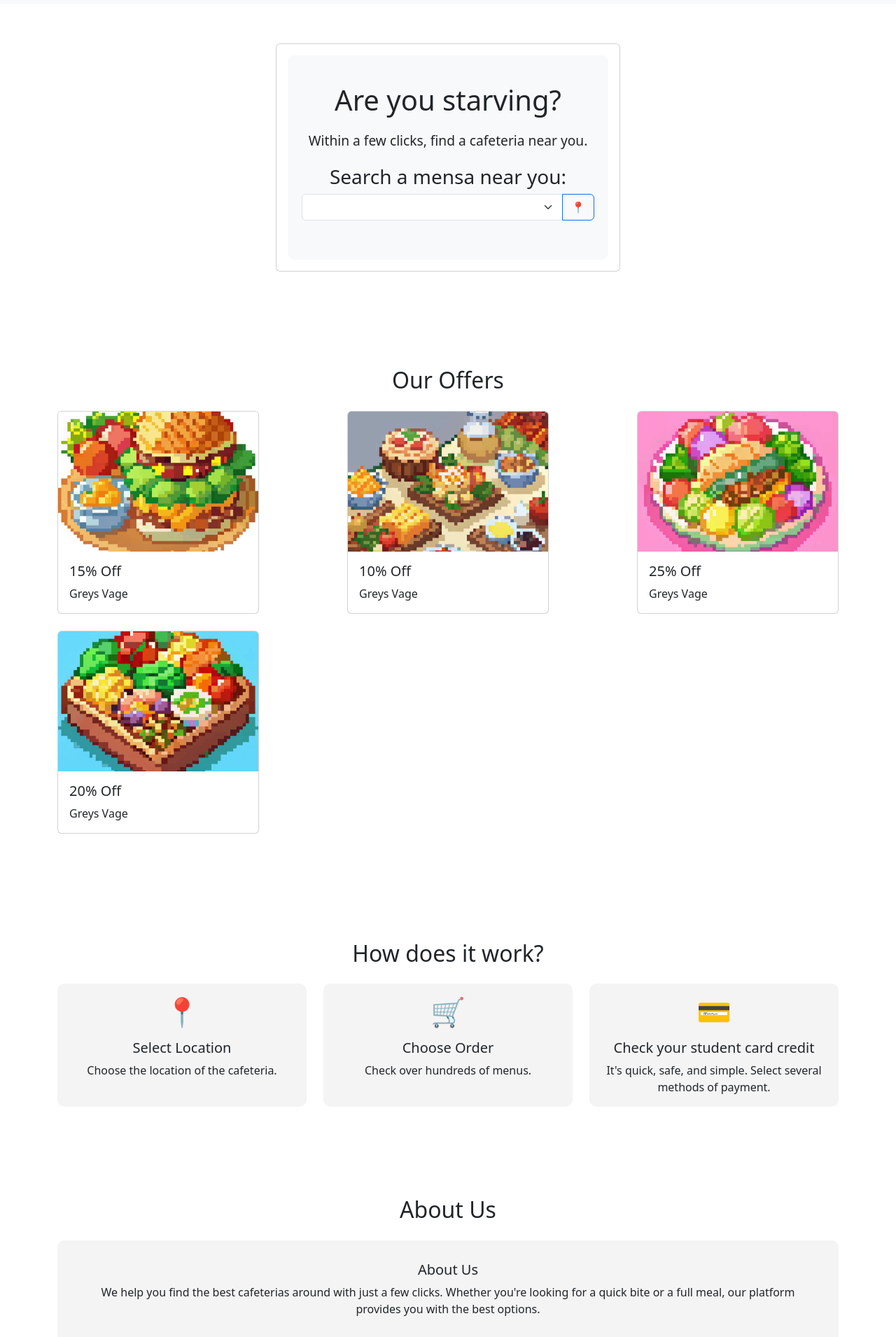
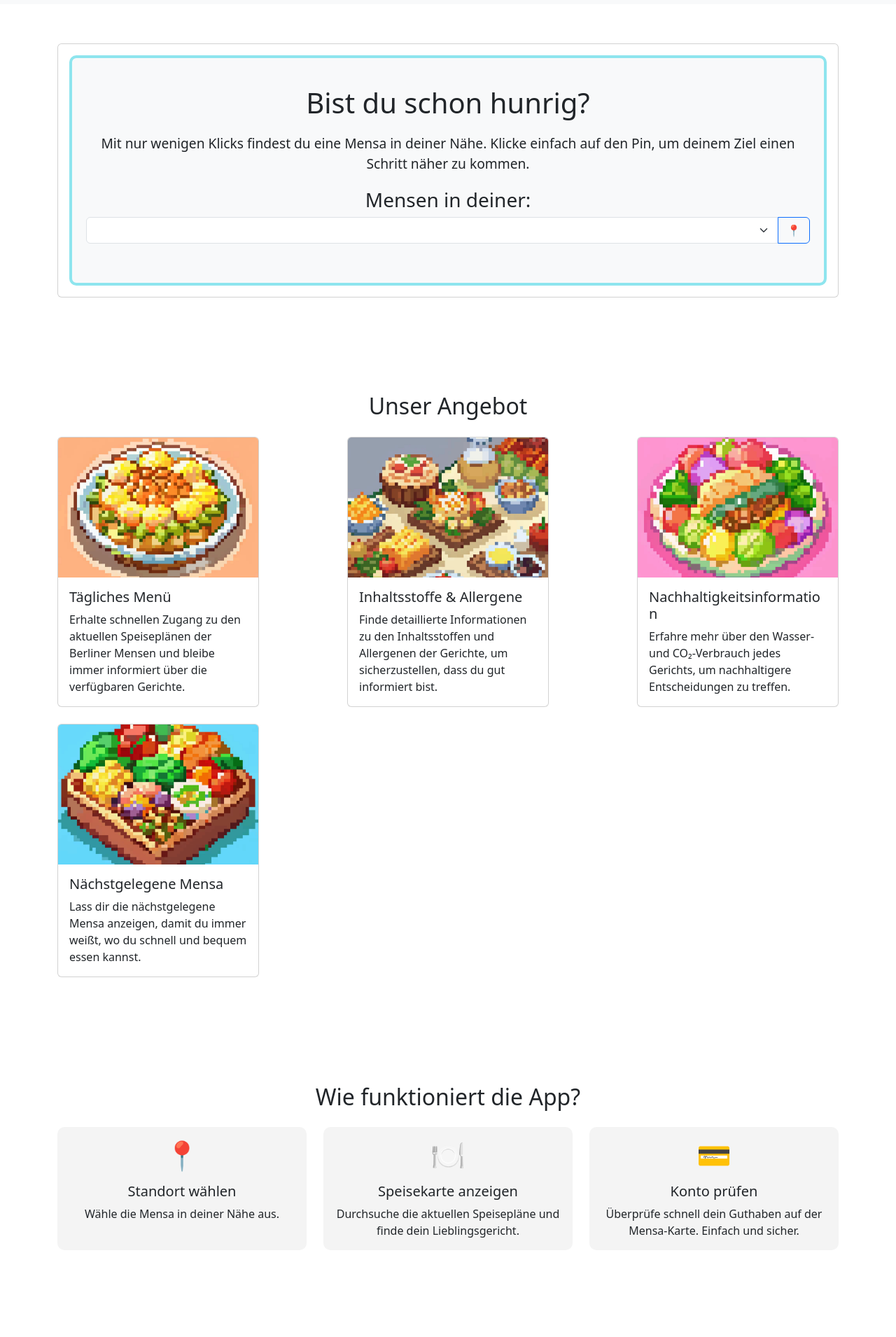
Before and after one commit to HTW-PMA/mensa-app-sose24-gruppe-7, a Vue app: page / in a window 1280 px wide. Shown: the part 50-1960 px from the top of the page at 70% size. Built offline with nearby package versions, Linux system fonts and the light colour scheme.

Commit message:
homepage updated

```diff
--- a/src/pages/Home.vue
+++ b/src/pages/Home.vue
@@ -5,9 +5,9 @@
     <div class="card my-5">
       <div class="card-body">
         <section class="hero-section text-center">
-          <h1>Are you starving?</h1>
-          <p>Within a few clicks, find a cafeteria near you.</p>
-          <h3>Search a mensa near you:</h3>
+          <h1>Bist du schon hunrig?</h1>
+          <p>Mit nur wenigen Klicks findest du eine Mensa in deiner Nähe. Klicke einfach auf den Pin, um deinem Ziel einen Schritt näher zu kommen.</p>
+          <h3>Mensen in deiner:</h3>
           <div class="mb-3 form-group">
             <div class="input-group">
               <select class="form-select" id="mensaSelect" v-model="selectedMensa">
@@ -25,7 +25,7 @@
 
     <!-- Offers Section -->
     <div class="offers-section container mt-5">
-    <h2 class="text-center mb-4">Our Offers</h2>
+    <h2 class="text-center mb-4">Unser Angebot</h2>
     <div class="d-flex justify-content-between flex-wrap">
       <div class="card mb-4" v-for="offer in offers" :key="offer.id" style="width: 18rem;">
         <img :src="offer.image" class="card-img-top" alt="Offer Image" />
@@ -39,7 +39,7 @@
 
     <!-- How It Works Section -->
     <section class="how-it-works mt-5">
-      <h2 class="text-center mb-4">How does it work?</h2>
+      <h2 class="text-center mb-4">Wie funktioniert die App?</h2>
       <div class="row">
         <div class="col-md-4" v-for="step in steps" :key="step.id">
           <div class="card h-100 feature-card">
@@ -55,11 +55,10 @@
 
     <!-- About Us Section -->
     <section id="about" class="about-section mt-5">
-      <h2 class="text-center mb-4">About Us</h2>
+      <h2 class="text-center mb-4">Über uns</h2>
       <div class="card about-card">
         <div class="card-body text-center">
-          <h5>About Us</h5>
-          <p>We help you find the best cafeterias around with just a few clicks. Whether you're looking for a quick bite or a full meal, our platform provides you with the best options.</p>
+          <p>Mit StudyBites findest du ganz einfach die besten Mensen in Berlin. Unsere App bietet dir nicht nur aktuelle Speisepläne, sondern auch Informationen zu Inhaltsstoffen, Allergenen und Umweltbilanz. Egal ob du etwas Kleines oder eine volle Mahlzeit suchst – StudyBites zeigt dir die besten Optionen in deiner Nähe.</p>
         </div>
       </div>
     </section>
@@ -70,7 +69,7 @@
 import { ref, onMounted, watch } from 'vue';
 import canteens from '../../canteen.json';
 
-import burgerImage from '@/assets/burger.jpg';
+import featureImage from '@/assets/feature1.jpg';
 import foodImage from '@/assets/food.jpg';
 import veganFoodImage from '@/assets/vegan-food.jpg';
 import vegieImage from '@/assets/vegie.jpg';
@@ -78,17 +77,33 @@ import vegieImage from '@/assets/vegie.jpg';
 export default {
   setup() {
     const offers = ref([
-      { id: 1, title: '15% Off', description: 'Greys Vage', image: burgerImage },
-      { id: 2, title: '10% Off', description: 'Greys Vage', image: foodImage },
-      { id: 3, title: '25% Off', description: 'Greys Vage', image: veganFoodImage },
-      { id: 4, title: '20% Off', description: 'Greys Vage', image: vegieImage },
+      { id: 1, title: 'Tägliches Menü', description: 'Erhalte schnellen Zugang zu den aktuellen Speiseplänen der Berliner Mensen und bleibe immer informiert über die verfügbaren Gerichte.', image: featureImage },
+      { id: 2, title: 'Inhaltsstoffe & Allergene', description: 'Finde detaillierte Informationen zu den Inhaltsstoffen und Allergenen der Gerichte, um sicherzustellen, dass du gut informiert bist.', image: foodImage },
+      { id: 3, title: 'Nachhaltigkeitsinformation', description: 'Erfahre mehr über den Wasser- und CO₂-Verbrauch jedes Gerichts, um nachhaltigere Entscheidungen zu treffen.', image: veganFoodImage },
+      { id: 4, title: 'Nächstgelegene Mensa', description: 'Lass dir die nächstgelegene Mensa anzeigen, damit du immer weißt, wo du schnell und bequem essen kannst.', image: vegieImage },
     ]);
 
     const steps = ref([
-      { id: 1, icon: '📍', title: 'Select Location', description: 'Choose the location of the cafeteria.' },
-      { id: 2, icon: '🛒', title: 'Choose Order', description: 'Check over hundreds of menus.' },
-      { id: 3, icon: '💳', title: 'Check your student card credit', description: 'It\'s quick, safe, and simple. Select several methods of payment.' },
-    ]);
+  {
+    id: 1,
+    icon: '📍',
+    title: 'Standort wählen',
+    description: 'Wähle die Mensa in deiner Nähe aus.'
+  },
+  {
+    id: 2,
+    icon: '🍽️',
+    title: 'Speisekarte anzeigen',
+    description: 'Durchsuche die aktuellen Speisepläne und finde dein Lieblingsgericht.'
+  },
+  {
+    id: 3,
+    icon: '💳',
+    title: 'Konto prüfen',
+    description: 'Überprüfe schnell dein Guthaben auf der Mensa-Karte. Einfach und sicher.'
+  },
+]);
+
 
     const selectedMensa = ref(localStorage.getItem('selectedMensa') || '');
     const mensas = ref([]);
@@ -211,8 +226,12 @@ export default {
 .hero-section {
   padding: 40px 20px;
   background-color: #f8f9fa;
+  border-color: #8EE5EE;
   border-radius: 10px;
+  border-width: 4px; /* Dickere Border */
+  border-style: solid; /* Stellen Sie sicher, dass der Rand sichtbar ist */
 }
+
 
 .hero-section h1 {
   font-size: 2.5rem;
--- a/src/pages/WeekView.vue
+++ b/src/pages/WeekView.vue
@@ -302,14 +302,8 @@ export default {
       <div class="col">
         <div class="days-container text-center">
           <div class="days">
-            <div
-              v-for="(day, index) in daysOfWeek"
-              :key="day"
-              ref="dayElements"
-              class="day"
-              :class="{ selected: isSelectedDay(index) }"
-              @click="handleDayClick(index)"
-            >
+            <div v-for="(day, index) in daysOfWeek" :key="day" class="day"
+              :class="{ selected: isSelectedDay(index) }" @click="handleDayClick(index)">
               <p class="day-name">{{ day.toUpperCase() }}</p>
               <p class="date">{{ formatDate(getDateForDay(index)) }}</p>
             </div>
@@ -325,12 +319,9 @@ export default {
 
     <!-- Category filter buttons -->
     <div class="category-filters text-center my-2">
-      <button
-        v-for="category in ['ALLES', 'SALATE', 'ESSEN', 'BEILAGEN', 'DESSERTS']"
-        :key="category"
+      <button v-for="category in ['ALLES', 'SALATE', 'ESSEN', 'BEILAGEN', 'DESSERTS']" :key="category"
         :class="['btn', 'btn-outline-primary', 'btn-sm', { active: selectedCategory === category }]"
-        @click="selectCategory(category)"
-      >
+        @click="selectCategory(category)">
         {{ category }}
       </button>
     </div>
@@ -349,27 +340,22 @@ export default {
           <ul class="menu-list container">
             <li v-for="meal in filteredMeals" :key="meal.id" class="menu-item">
               <div class="card">
-                <div class="card-body d-flex">
-                  <!-- Image based on meal category -->
-                  <img :src="getImageForCategory(meal.category)" alt="Meal Image" class="menu-img" />
-
-                  <div class="menu-description">
+                <div class="card-body d-flex align-items-center">
+                  <!-- Beschreibung links -->
+                  <div class="menu-description flex-grow-1">
                     <div class="dish-header">
-                      <div class="meal-header">
+                      <div class="meal-header d-flex align-items-center">
                         <h4 class="meal-title">{{ meal.name }}</h4>
                         <button @click.stop="toggleFavorite(meal.id)" class="favorite-button btn btn-link btn-sm">
                           <span v-if="isFavorite(meal.id)">★</span>
                           <span v-else>☆</span>
                         </button>
                       </div>
-                      <!-- Badges and category -->
+                      <!-- Badges und Kategorie -->
                       <div class="badges-wrapper">
                         <div class="badges">
-                          <span
-                            v-for="badgeId in meal.badges"
-                            :key="badgeId"
-                            :class="['badge', 'badge-item', `${getBadgeName(badgeId).type}-badge`]"
-                          >
+                          <span v-for="badgeId in meal.badges" :key="badgeId"
+                            :class="['badge', 'badge-item', `${getBadgeName(badgeId).type}-badge`]">
                             <span v-if="getBadgeName(badgeId).showText">{{ getBadgeName(badgeId).name }}</span>
                           </span>
                           <span :class="['badge', 'category-badge', `${getCategoryStyle(meal.category).type}-badge`]">
@@ -377,7 +363,7 @@ export default {
                           </span>
                         </div>
                       </div>
-                      <!-- Prices and additives -->
+                      <!-- Preise und Allergene -->
                       <div class="menu-description">
                         <p class="additives-info">
                           Allergene:
@@ -393,6 +379,10 @@ export default {
                       </div>
                     </div>
                   </div>
+                  <!-- Bild rechts -->
+                  <div class="menu-image ml-3">
+                    <img :src="getImageForCategory(meal.category)" alt="Meal Image" class="menu-img">
+                  </div>
                 </div>
               </div>
             </li>
@@ -400,13 +390,15 @@ export default {
         </div>
       </div>
 
-      <!-- Legend component in a Bootstrap column -->
+      <!-- Legende in einer Bootstrap-Spalte -->
       <div v-if="isLegendVisible" class="col-lg-3">
         <Legend />
       </div>
     </div>
   </div>
 </template>
+
+
 
 <style scoped>
 /* Style updates for active category button */
@@ -588,6 +580,7 @@ li {
   height: 100px;
   object-fit: cover;
   border-radius: 8px;
+  margin-left: 20px;
 }
 
 .menu-description {
@@ -599,6 +592,7 @@ li {
   word-wrap: break-word;
   overflow-y: auto;
   max-height: 150px;
+  flex-grow: 1;
 }
 
 .badge-descriptions {
```
Also changed, not shown: src/assets/feature1.jpg (added).
